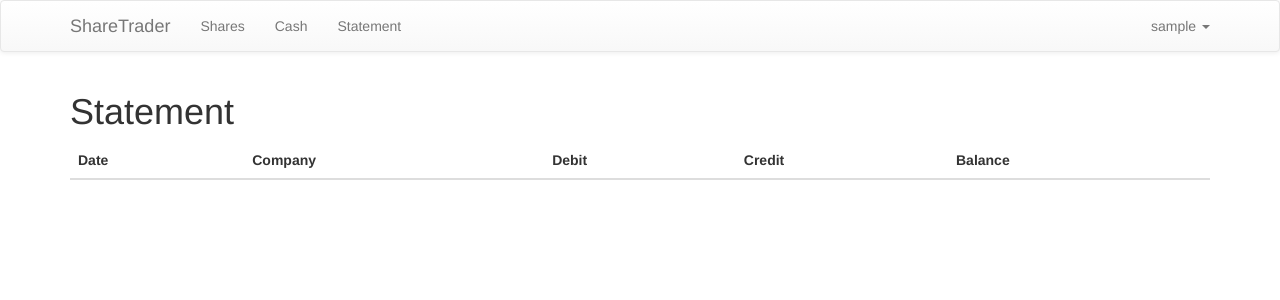
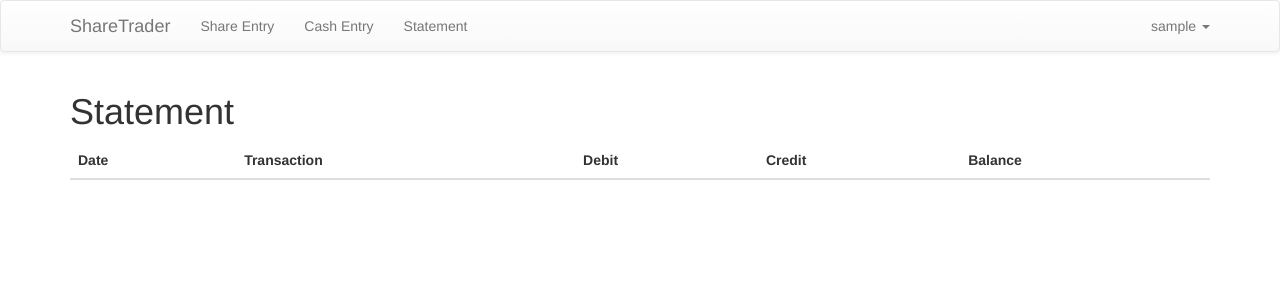
Before and after one commit to stebunting/share-trader, a Flask app: page /statement in a window 1280 px wide. Shown: the top 300 px of the page. Run offline with Flask 2, Linux system fonts and the light colour scheme; the visitor is signed in with stand-in values (Sample User, id 1); data that the repository does not hold is empty; parts of the project's set-up code (start-up, migrations or seed data) failed here and were passed over; some libraries are stand-ins or nearby versions.

Commit message:
Minor fixes

```diff
--- a/application.py
+++ b/application.py
@@ -178,7 +178,7 @@ def shares():
             daysHeld = (share[0]['selldate'] - share[0]['buydate']).days
         return render_template('shares.html', share=share[0], daysHeld=daysHeld)
 
-@app.route('/statement')
+@app.route('/statement', methods=['GET'])
 @login_required
 def statement():
     statement = []
@@ -190,7 +190,7 @@ def statement():
         statement.append({
             'id': row['id'],
             'date': row['buydate'],
-            'company': row['company'].title(),
+            'transaction': row['company'].title(),
             'debit': row['buycost'],
             'credit': '',
             'notes': '',
@@ -202,7 +202,7 @@ def statement():
         statement.append({
             'id': row['id'],
             'date': row['selldate'],
-            'company': row['company'].title(),
+            'transaction': row['company'].title(),
             'debit': '',
             'credit': row['totalsale'],
             'notes': '',
@@ -214,7 +214,7 @@ def statement():
         transaction = {
             'id': row['id'],
             'date': row['date'],
-            'company': 'Cash: {}'.format(row['category']),
+            'transaction': 'Cash: {}'.format(row['category']),
             'debit': '',
             'credit': '',
             'notes': row['notes'],
--- a/static/scripts.js
+++ b/static/scripts.js
@@ -108,11 +108,13 @@ function updateBid(val) {
 
 // Get symbols required to update bid prices
 function refreshPrices() {
+    var $btn = $('#refreshPrices').button('loading');
     $.getJSON('/symbols', function(data) {
         $.each(data, function(key, val) {
             updateBid(val);
         });
-    });
+    })
+    $btn.button('reset')
 }
 
 $(function() {
--- a/templates/index.html
+++ b/templates/index.html
@@ -8,7 +8,7 @@
             <h1>Open Positions</h1>
             <a href="https://www.iwebsharedealing.co.uk/_mem_bin/Formslogin.asp" target="_blank" class="btn btn-primary" role="button">iWeb Share Dealing</a>
             <a href="https://online.hl.co.uk/my-accounts/login-step-one" target="_blank" class="btn btn-primary" role="button">Hargreaves Lansdown</a>
-            <input type="button" class="btn btn-primary" id="refreshPrices" value="Refresh Prices" data-loading-text="Refreshing..." onclick="refreshPrices()">
+            <input type="button" class="btn btn-primary" id="refreshPrices" value="Refresh Prices" data-loading-text="Refreshing..." onclick="refreshPrices()" autocomplete="off">
         </div>
         <div class="col-md-5">
             <div class="panel panel-primary">
@@ -78,5 +78,5 @@
             </tr>{% endfor %}
         </tbody>
     </table>
-    <script>refreshPrices();</script>
+    <!--<script>refreshPrices();</script>-->
 {% endblock %}
--- a/templates/layout.html
+++ b/templates/layout.html
@@ -9,6 +9,7 @@
 
     <!-- JQuery -->
     <script src="https://code.jquery.com/jquery-3.2.0.min.js" integrity="sha256-JAW99MJVpJBGcbzEuXk4Az05s/XyDdBomFqNlM3ic+I=" crossorigin="anonymous"></script>
+    <script src="https://code.jquery.com/ui/1.12.1/jquery-ui.js"></script>
 
     <!-- Bootstrap -->
     <link rel="stylesheet" href="https://maxcdn.bootstrapcdn.com/bootstrap/3.3.7/css/bootstrap.min.css" integrity="sha384-BVYiiSIFeK1dGmJRAkycuHAHRg32OmUcww7on3RYdg4Va+PmSTsz/K68vbdEjh4u" crossorigin="anonymous">
@@ -17,7 +18,6 @@
 
     <!-- Datepicker -->
     <link rel="stylesheet" href="//code.jquery.com/ui/1.12.1/themes/base/jquery-ui.css">
-    <script src="https://code.jquery.com/ui/1.12.1/jquery-ui.js"></script>
 
     <link rel="stylesheet" href="{{ url_for('static', filename='style.css') }}">
     <script src="{{ url_for('static', filename='scripts.js') }}"></script>
@@ -34,8 +34,8 @@
 			<div>
 				<ul class="nav navbar-nav">
 				    {% if session.user_id %}
-					<li><a href="{{ url_for('shares') }}">Shares</a></li>
-					<li><a href="{{ url_for('cash') }}">Cash</a></li>
+					<li><a href="{{ url_for('shares') }}">Share Entry</a></li>
+					<li><a href="{{ url_for('cash') }}">Cash Entry</a></li>
 					<li><a href="{{ url_for('statement') }}">Statement</a></li>
 					{% endif %}
 				</ul>
--- a/templates/statement.html
+++ b/templates/statement.html
@@ -8,10 +8,10 @@
     	<thead>
     		<tr>
             	<th>Date</th>
-                <th>Company</th>
-                <th>Debit</th>
-                <th>Credit</th>
-                <th>Balance</th>
+            	<th>Transaction</th>
+            	<th>Debit</th>
+            	<th>Credit</th>
+            	<th>Balance</th>
             </tr>
         </thead>
     	<tbody>
```
